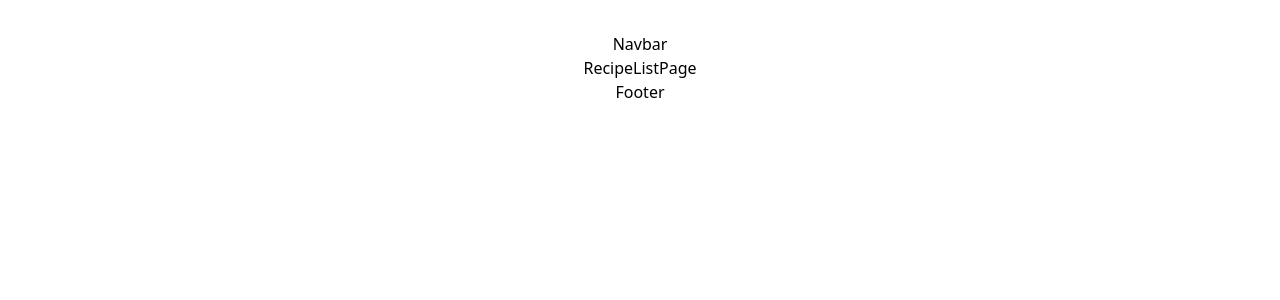
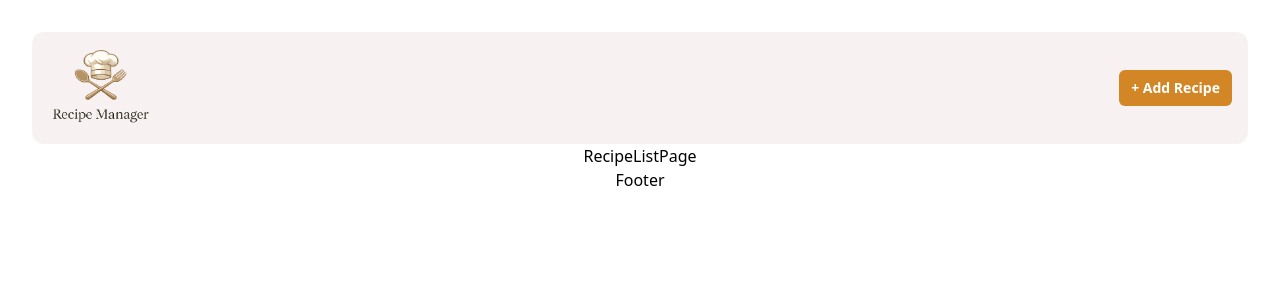
Before and after one commit to Stradow/recipe-manager, a React (Vite) app: page / in a window 1280 px wide. Shown: the top 300 px of the page. Built offline with nearby package versions, Linux system fonts and the light colour scheme.

Commit message:
navbar created

```diff
--- a/src/components/Navbar.tsx
+++ b/src/components/Navbar.tsx
@@ -1,4 +1,18 @@
+import RecipeLogo from "../assets/images/logo.png";
+import { Link } from "react-router-dom";
+
 const Navbar = () => {
-  return <div>Navbar</div>;
+  return (
+    <nav className="flex items-center justify-between bg-[#F7F2F1] p-4 rounded-xl">
+      <Link to="/">
+        <img src={RecipeLogo} alt="Recipe Book Logo" className="h-20 w-auto" />
+      </Link>
+      <Link to="/recipes/new">
+        <button className="cursor-pointer rounded-md bg-[#D28625] px-3 py-2 text-sm font-semibold text-white hover:bg-[#AB9983]">
+          + Add Recipe
+        </button>
+      </Link>
+    </nav>
+  );
 };
 export default Navbar;
```
Also changed, not shown: src/assets/images/logo.png (added).
